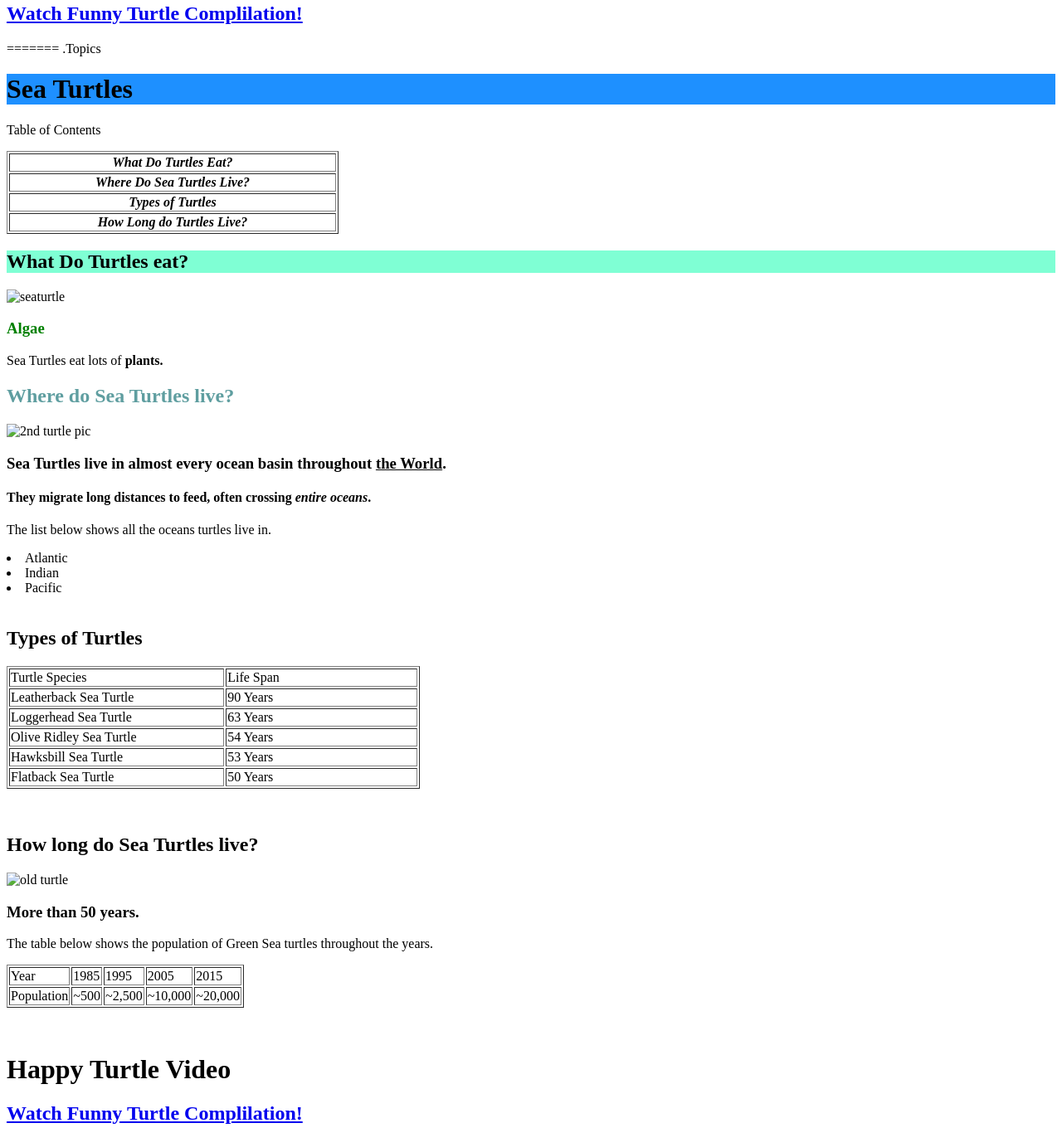
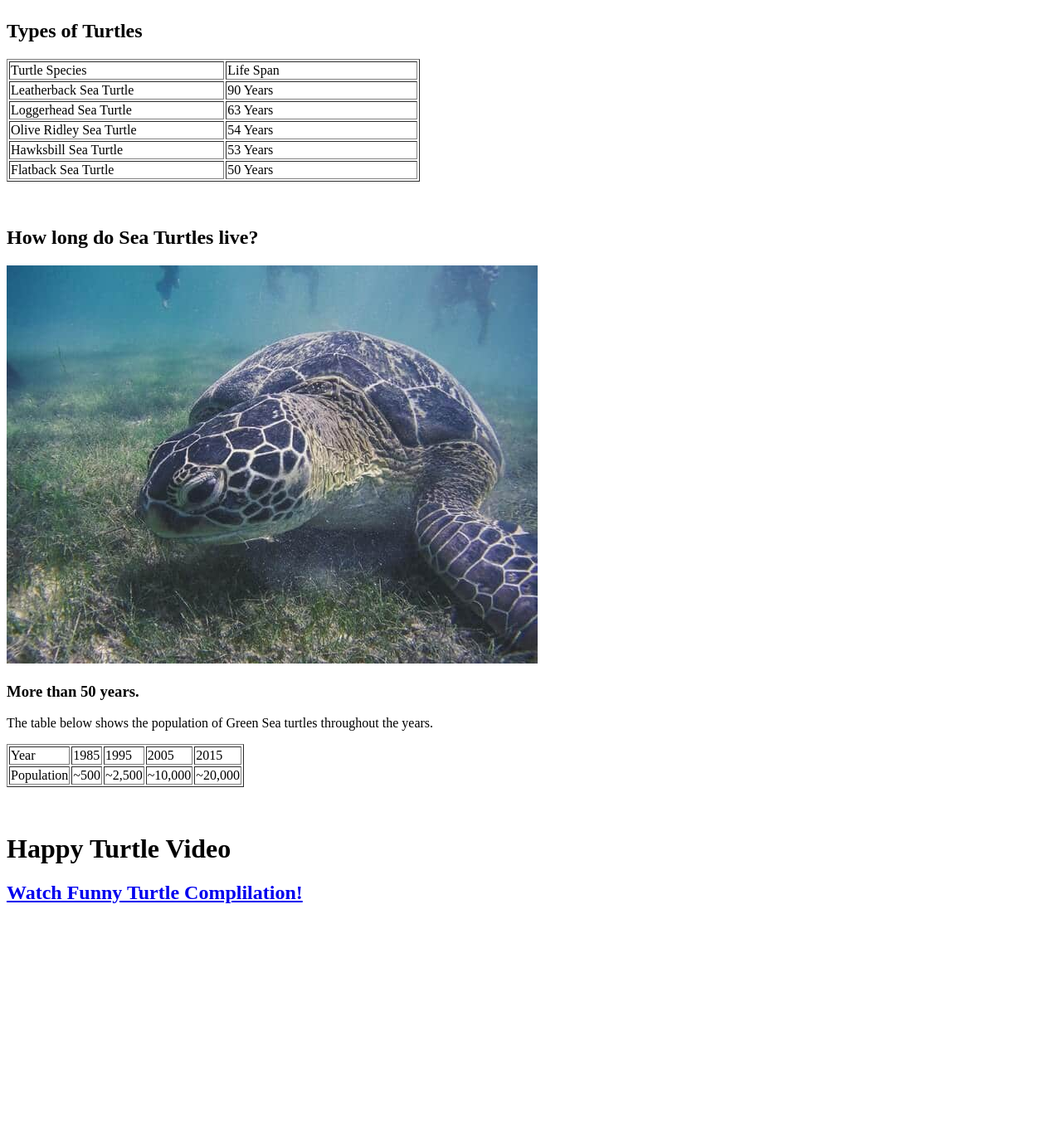
Before and after one commit to coltynbarraza/Web-Design-Spring2022, a plain HTML site: page HTML2.html in a window 1280 px wide. Shown: the part 1284-2644 px from the top of the page at 83% size. After the commit the page ends 2394 px from the top, so only its background shows below. Drawn offline with Linux system fonts and the light colour scheme.

Commit message:
Update HTML2.html

```diff
--- a/HTML2.html
+++ b/HTML2.html
@@ -1,4 +1,3 @@
-<<<<<<< HEAD
 <!doctype html>
 <html>
 <head>
@@ -35,11 +34,11 @@
 </table>
 
 <h2 id="C1" class="Topics" style="background-color:aquamarine;"> What Do Turtles eat?</h2>
-<img src="Pictures/seaturtle.jpg" alt="seaturtle">
+<img src="file:///C|/Users/user/Dropbox/My PC (DESKTOP-H222PKF)/Desktop/Web Design 1316/Pictures/seaturtle.jpg" alt="seaturtle">
 <h3 style="color:green;"> Algae</h3>
 <p>Sea Turtles eat lots of <strong title="Lots of Plants."> plants.</strong></p>
 <h2 id="C2" class="Topics" style="color: cadetblue">Where do Sea Turtles live?</h2>
-<img src="Pictures/2ndturtlepic.jpg" alt="2nd turtle pic">
+<img src="PicturesinDW/2ndturtlepic.jpg" width="640" height="480" alt="Turtle"/>
 <h3>Sea Turtles live in almost every ocean basin throughout <u>the World</u>.</h3>
 <h4>They migrate long distances to feed, often crossing <em>entire oceans</em>.</h4>
 <p>The list below shows all the oceans turtles live in.</p>
@@ -78,7 +77,7 @@
 </table>
 <p>&nbsp;</p>
 <h2 id="C4" class="Topics"> How long do Sea Turtles live?</h2>
-<img src="Pictures/oldturtle.jpg" alt="old turtle">
+<img src="PicturesinDW/oldturtle.jpg" width="640" height="480" alt=""/>
 <h3>More than 50 years.</h3>
 <p>The table below shows the population of Green Sea turtles throughout the years.</p>
 <table border="1">
@@ -104,110 +103,3 @@
 	<h2> <a href="https://www.youtube.com/watch?v=2McN9qOw8t4" target="_blank">Watch Funny Turtle Complilation!</a></h2>
 </body>
 </html>
-=======
-<!doctype html>
-<html>
-<head>
-<meta charset="utf-8">
-<title>html1</title>
-</head>
-
-.Topics <text-align: center;></text-align:>
-
-<body>
-	<h1 style="background-color:DodgerBlue;">Sea Turtles</h1>
-<p>Table of Contents</p><table width="400" border="1">
-	<style>
-			i{
-				color:palegreen;
-			}
-			.leftrow{outline-color: cadetblue}
-		</style>
-
-  <tbody>
-    <tr>
-      <th class="leftrow" nowrap="nowrap" style="font-style: oblique" a href="#C1"><p>What Do Turtles Eat?</p></th>
-    </tr>
-    <tr>
-      <th class="leftrow" nowrap="nowrap" style="font-style: oblique" a href="#C2"><p>Where Do Sea Turtles Live?</p></th>
-    </tr>
-    <tr>
-      <th class="leftrow" nowrap="nowrap" style="font-style: oblique" a href="#C3"><p>Types of Turtles</p></th>
-    </tr>
-    <tr>
-      <th class="leftrow" nowrap="nowrap" style="font-style: oblique" a href="#C4"><p> How Long do Turtles Live?</p></th>
-    </tr>
-  </tbody>
-</table>
-
-<h2 id="C1" class="Topics" style="background-color:aquamarine;"> What Do Turtles eat?</h2>
-<img src="Pictures/seaturtle.jpg" alt="seaturtle">
-<h3 style="color:green;"> Algae</h3>
-<p>Sea Turtles eat lots of <strong title="Lots of Plants."> plants.</strong></p>
-<h2 id="C2" class="Topics" style="color: cadetblue">Where do Sea Turtles live?</h2>
-<img src="Pictures/2nd turtle pic.jpg" alt="2nd turtle pic">
-<h3>Sea Turtles live in almost every ocean basin throughout <u>the World</u>.</h3>
-<h4>They migrate long distances to feed, often crossing <em>entire oceans</em>.</h4>
-<p>The list below shows all the oceans turtles live in.</p>
-<li>Atlantic</li>
-<li>Indian</li>
-<li>Pacific</li>
-&nbsp;
-<h2 id="C3">Types of Turtles</h2>
-<table width="498" border="1">
-  <tbody>
-    <tr>
-      <td width="233">Turtle Species</td>
-      <td width="207">Life Span</td>
-    </tr>
-    <tr>
-      <td>Leatherback Sea Turtle</td>
-      <td>90 Years</td>
-    </tr>
-    <tr>
-      <td>Loggerhead Sea Turtle</td>
-      <td>63 Years</td>
-    </tr>
-    <tr>
-      <td>Olive Ridley Sea Turtle</td>
-      <td>54 Years</td>
-    </tr>
-    <tr>
-      <td>Hawksbill Sea Turtle</td>
-      <td>53 Years</td>
-    </tr>
-    <tr>
-      <td>Flatback Sea Turtle</td>
-      <td>50 Years</td>
-    </tr>
-  </tbody>
-</table>
-<p>&nbsp;</p>
-<h2 id="C4" class="Topics"> How long do Sea Turtles live?</h2>
-<img src="Pictures/old turtle.jpg" alt="old turtle">
-<h3>More than 50 years.</h3>
-<p>The table below shows the population of Green Sea turtles throughout the years.</p>
-<table border="1">
-  <tbody>
-    <tr>
-      <td>Year</td>
-      <td>1985</td>
-      <td>1995</td>
-      <td>2005</td>
-      <td>2015</td>
-    </tr>
-    <tr>
-      <td>Population</td>
-      <td>~500</td>
-      <td>~2,500</td>
-      <td>~10,000</td>
-      <td>~20,000</td>
-    </tr>
-  </tbody>
-</table>
-<p>&nbsp;</p>
-<h1> Happy Turtle Video</h1>
-	<h2> <a href="https://www.youtube.com/watch?v=2McN9qOw8t4" target="_blank">Watch Funny Turtle Complilation!</a></h2>
-</body>
-</html>
->>>>>>> bba355347129d246f490fabe469c7eb9ecf6b1f0
```
